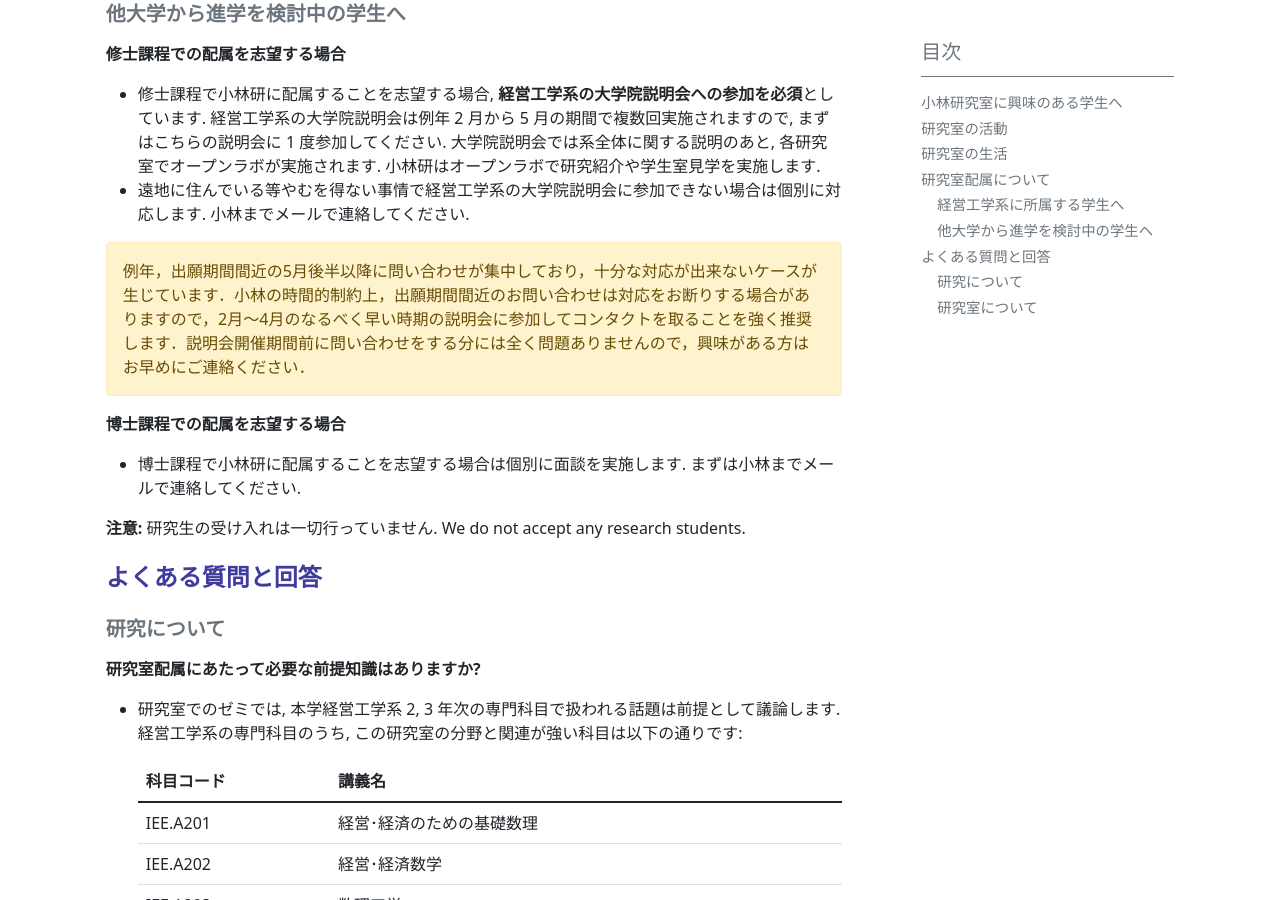
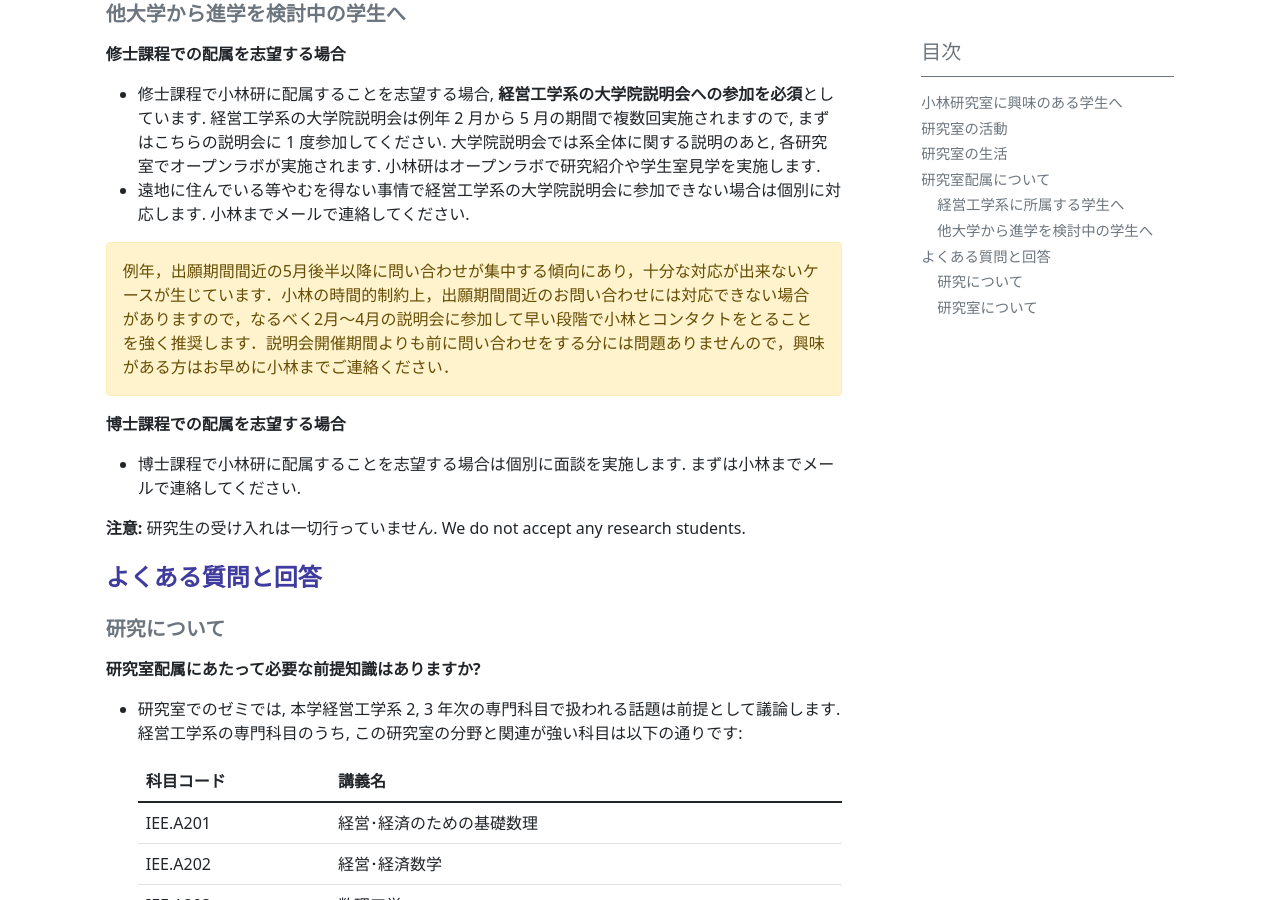
Before and after one commit to isct-koba-lab/isct-koba-lab.github.io, a Jekyll site: the page built from pages/for-students.md, in a window 1280 px wide and 900 px high, scrolled down 1468 px. Built offline with Jekyll 4.4.1, drawn with Linux system fonts in a browser that asks for light colours.

Commit message:
update for-student

```diff
--- a/pages/for-students.md
+++ b/pages/for-students.md
@@ -49,7 +49,7 @@ toc: true
 - 遠地に住んでいる等やむを得ない事情で経営工学系の大学院説明会に参加できない場合は個別に対応します. 小林までメールで連絡してください.
 
 {:.alert .alert-warning}
-例年，出願期間間近の5月後半以降に問い合わせが集中しており，十分な対応が出来ないケースが生じています．小林の時間的制約上，出願期間間近のお問い合わせは対応をお断りする場合がありますので，2月〜4月のなるべく早い時期の説明会に参加してコンタクトを取ることを強く推奨します．説明会開催期間前に問い合わせをする分には全く問題ありませんので，興味がある方はお早めにご連絡ください．
+例年，出願期間間近の5月後半以降に問い合わせが集中する傾向にあり，十分な対応が出来ないケースが生じています．小林の時間的制約上，出願期間間近のお問い合わせには対応できない場合がありますので，なるべく2月〜4月の説明会に参加して早い段階で小林とコンタクトをとることを強く推奨します．説明会開催期間よりも前に問い合わせをする分には問題ありませんので，興味がある方はお早めに小林までご連絡ください．
 
 **博士課程での配属を志望する場合**
 - 博士課程で小林研に配属することを志望する場合は個別に面談を実施します. まずは小林までメールで連絡してください.
```
